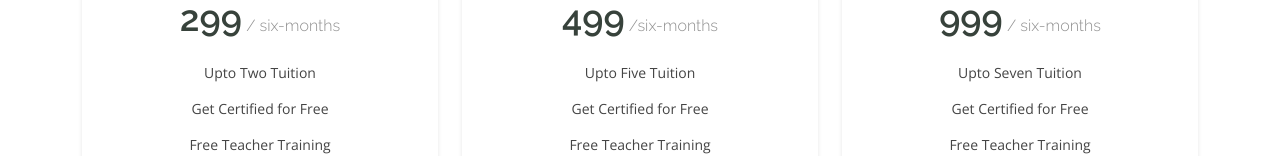
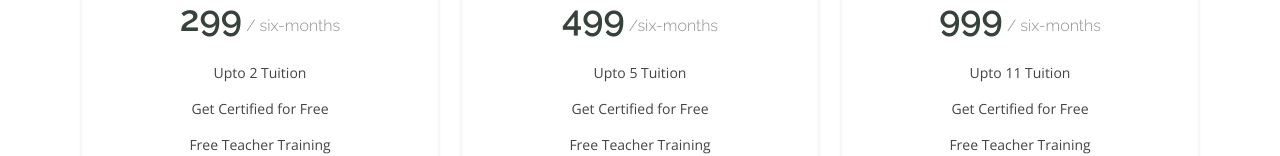
Before and after one commit to jointutorschool/staticwebsite, a plain HTML site: page pricing.html in a window 1280 px wide. Shown: the part 583-739 px from the top of the page. Drawn offline with nearby package versions, Linux system fonts and the light colour scheme.

Commit message:
Updating pricing page

```diff
--- a/pricing.html
+++ b/pricing.html
@@ -115,7 +115,7 @@
               <h3>Basic Plan</h3>
               <h4>299<span> / six-months</span></h4>
               <ul>
-                <li>Upto Two Tuition</li>
+                <li>Upto 2 Tuition</li>
                 <li>Get Certified for Free</li>
                 <li>Free Teacher Training</li>
                 <li class="na">Tutor's Health Insurance</li>
@@ -132,7 +132,7 @@
               <h3>Standard plan</h3>
               <h4>499<span> /six-months</span></h4>
               <ul>
-                <li>Upto Five Tuition</li>
+                <li>Upto 5 Tuition</li>
                 <li>Get Certified for Free</li>
                 <li>Free Teacher Training</li>
                 <li>Tutor's Health Insurance</li>
@@ -153,7 +153,7 @@
               <h3>Subject Specific</h3>
               <h4>999<span> / six-months</span></h4>
               <ul>
-                <li>Upto Seven Tuition</li>
+                <li>Upto 11 Tuition</li>
                 <li>Get Certified for Free</li>
                 <li>Free Teacher Training</li>
                 <li>Tutor's Health Insurance</li>
```
